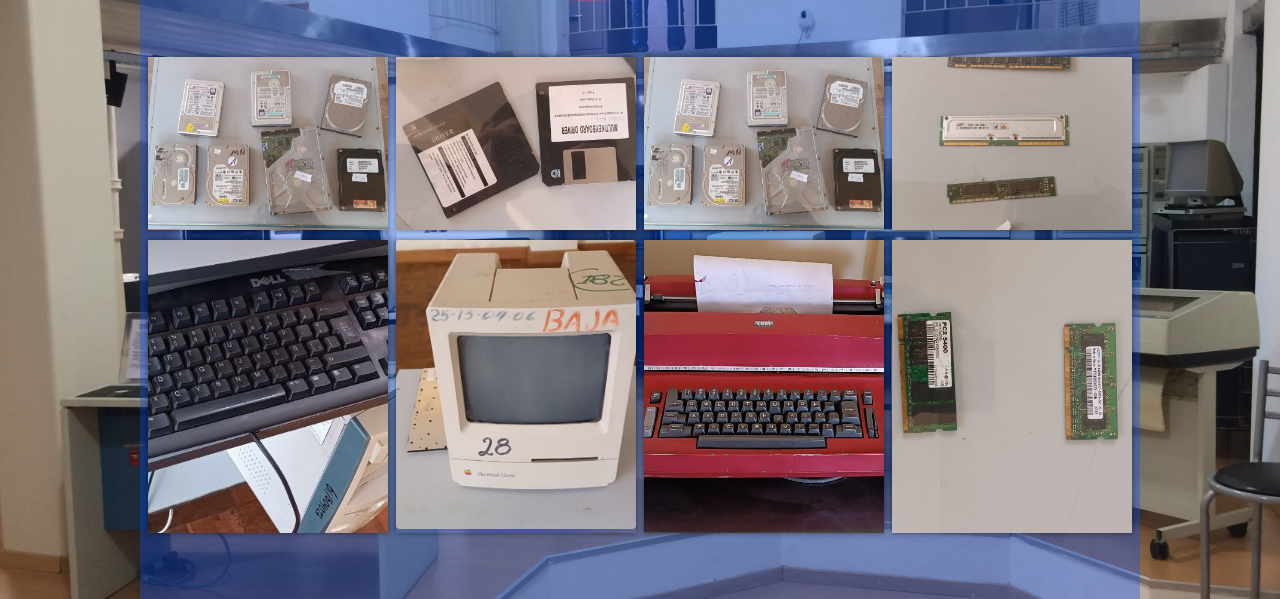
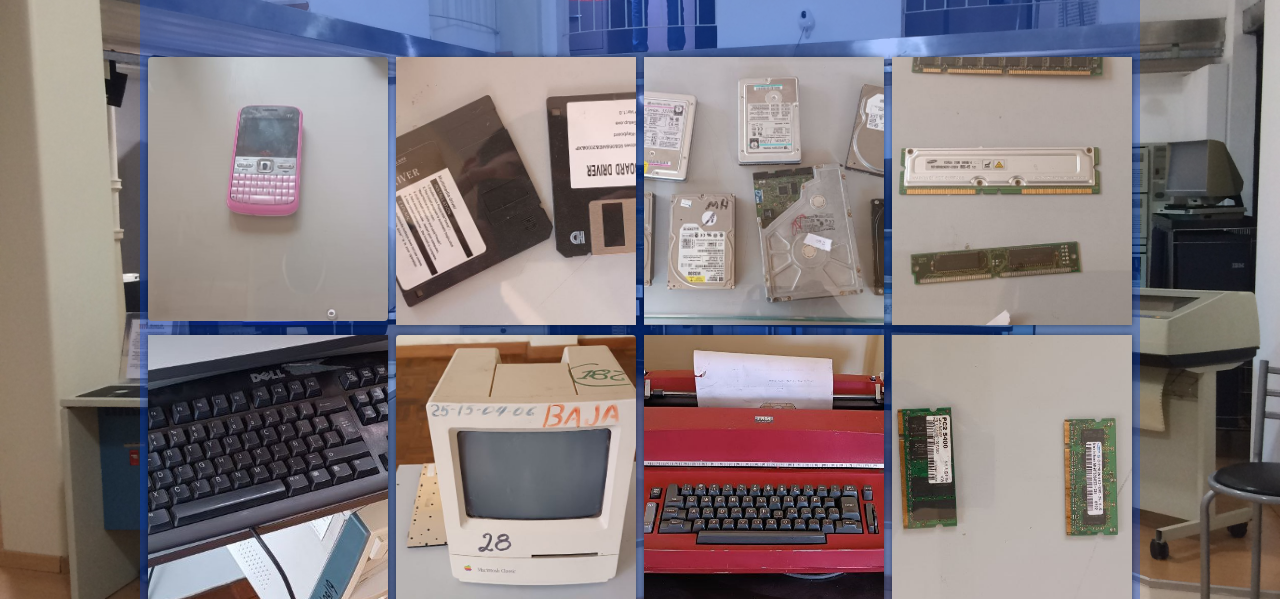
Before and after one commit to Samm2703/MuseoDeComputadoras, a plain HTML site: page fotos.html in a window 1280 px wide. Shown: the part 201-800 px from the top of the page. Drawn offline with Linux system fonts and the light colour scheme.

Commit message:
save13.1

```diff
--- a/fotos.html
+++ b/fotos.html
@@ -24,10 +24,11 @@
                 <h2 class="titulo">Galería de Museo de Fotos</h2>
                 <div class="galeria">
                     <div class="imagenport">
-                        <img src="DiscoDuro.jpg" alt="Disco Duro">
-                        <div class="galeriah">
-                            <p>Un disco duro (o HDD, por sus siglas en inglés, Hard Disk Drive) es un dispositivo de almacenamiento de datos utilizado en computadoras y otros dispositivos electrónicos. Su función principal es guardar y recuperar información digital de manera persistente.</p>
-                        </div>
+                        <article>
+                            <img src="cel.jpeg" alt="">
+                            <img src="CelQR.png" alt="">
+                        </article>
+
                     </div>
                     <div class="imagenport">
                         <img src="disket.jpg" alt="Disquete">
```
Also changed, not shown: CelQR.png (added), cel.jpeg (added).
